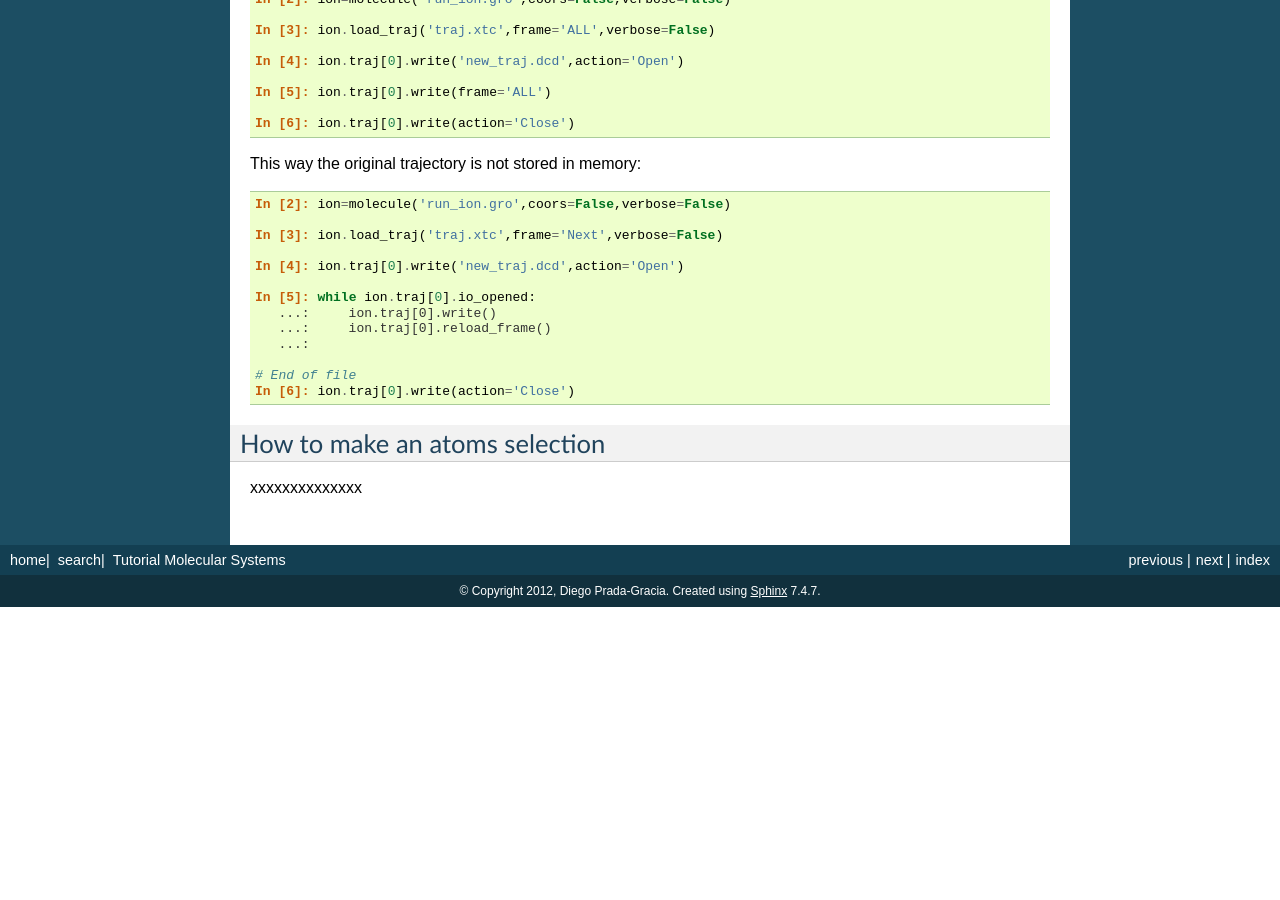
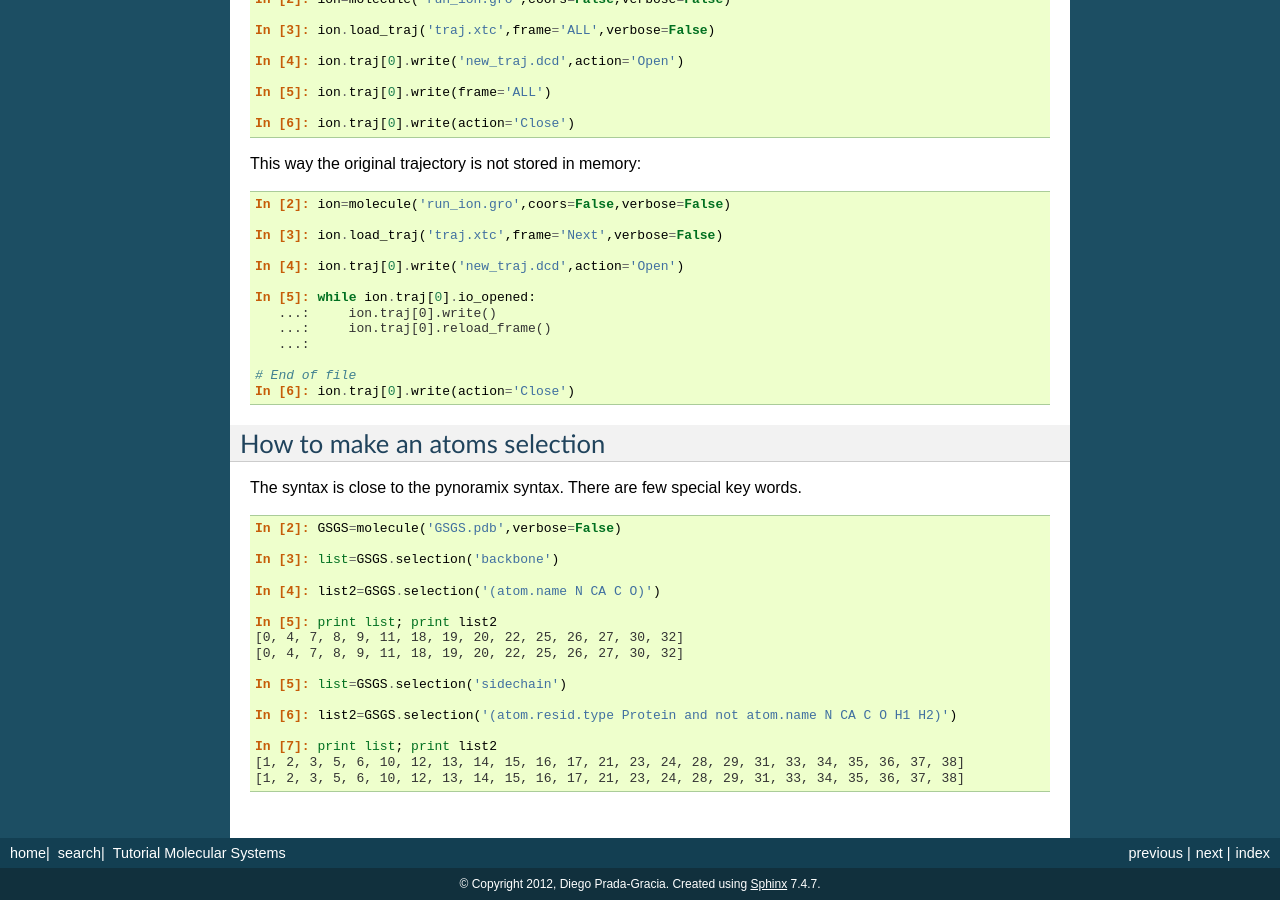
Before and after one commit to dprada/Pynoramix, a Sphinx documentation site: the page built from doc/source/tutorial_molecular_systems.rst, in a window 1280 px wide and 900 px high, scrolled down 2956 px. Built offline with Sphinx 7.4.7, drawn with Linux system fonts in a browser that asks for light colours; before the commit the page ends 3563 px from its top, so only the background shows below that.

Commit message:
Doc updated. And selection corrected.

```diff
--- a/doc/source/tutorial_molecular_systems.rst
+++ b/doc/source/tutorial_molecular_systems.rst
@@ -226,4 +226,25 @@
 How to make an atoms selection
 ==============================
 
-xxxxxxxxxxxxxx
+The syntax is close to the pynoramix syntax.
+There are few special key words.
+
+.. sourcecode:: ipython
+
+   In [2]: GSGS=molecule('GSGS.pdb',verbose=False)
+
+   In [3]: list=GSGS.selection('backbone')
+
+   In [4]: list2=GSGS.selection('(atom.name N CA C O)')
+
+   In [5]: print list; print list2
+   [0, 4, 7, 8, 9, 11, 18, 19, 20, 22, 25, 26, 27, 30, 32]
+   [0, 4, 7, 8, 9, 11, 18, 19, 20, 22, 25, 26, 27, 30, 32]
+
+   In [5]: list=GSGS.selection('sidechain')
+
+   In [6]: list2=GSGS.selection('(atom.resid.type Protein and not atom.name N CA C O H1 H2)')
+
+   In [7]: print list; print list2
+   [1, 2, 3, 5, 6, 10, 12, 13, 14, 15, 16, 17, 21, 23, 24, 28, 29, 31, 33, 34, 35, 36, 37, 38]
+   [1, 2, 3, 5, 6, 10, 12, 13, 14, 15, 16, 17, 21, 23, 24, 28, 29, 31, 33, 34, 35, 36, 37, 38]
```
Also changed, not shown: pyn_cl_set.py (+12 -9 lines).
